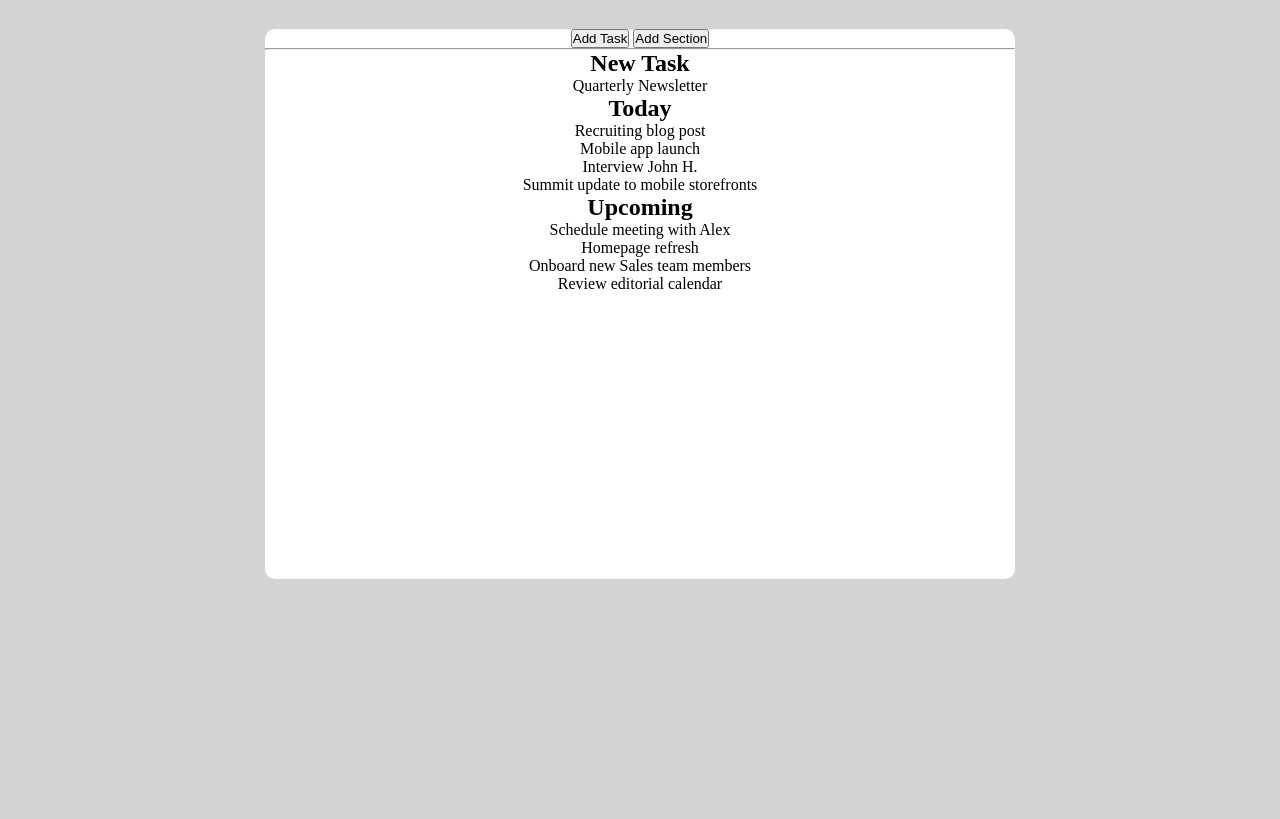
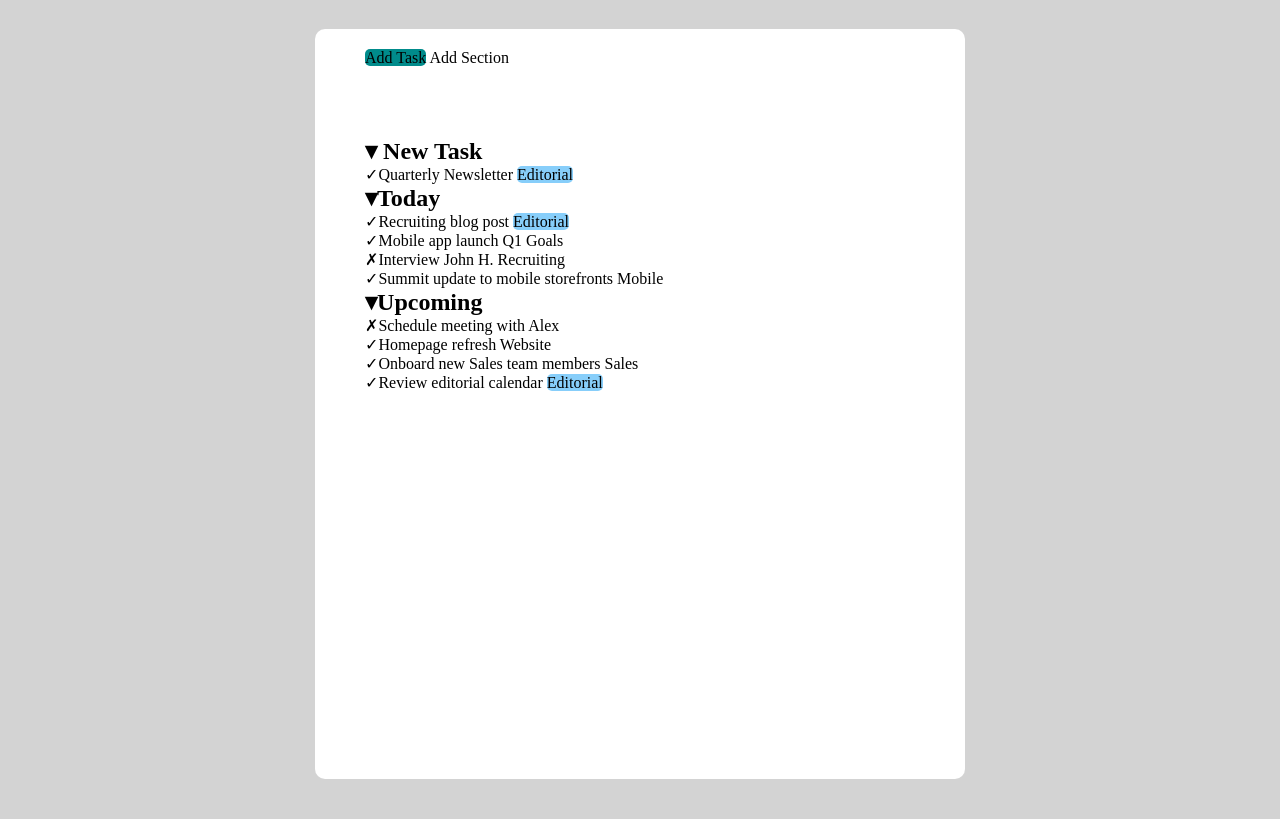
Before and after one commit to Carlo1891/html-css-toboolist, a plain HTML site: page index.html in a window 1280 px wide. Shown: the part 86-905 px from the top of the page. Before the commit the page ends 800 px from the top, so only its background shows below. Drawn offline with Linux system fonts and the light colour scheme.

Commit message:
sviluppo 3

```diff
--- a/index.html
+++ b/index.html
@@ -22,43 +22,43 @@
 
     <main>
 
+        <!--Box con task-->
+
         <div class="box">
 
             <div class="first-container">
 
                 <section>
 
-                    <button>Add Task</button>
-                    <button>Add Section</button>
+                    <span class="option-1">Add Task</span>
+                    <span class="optionn-2">Add Section</span>
 
                 </section>
 
-                <hr>
+            </div>
 
             <div class="second-container">
 
                 <section>
-                        <h2>New Task</h2>
-                        <p>Quarterly Newsletter</p>
+                    <h2>&blacktriangledown; New Task</h2>
+                    <div>&#10003;Quarterly Newsletter <span class="journal">Editorial</span></div>
                 </section>
 
                 <section>
-                        <h2>Today</h2>
-                        <p>Recruiting blog post</p>
-                        <p>Mobile app launch</p>
-                        <p>Interview John H.</p>
-                        <p>Summit update to mobile storefronts</p>
+                    <h2>&blacktriangledown;Today</h2>
+                    <div>&#10003;Recruiting blog post <span class="journal">Editorial</span></div>
+                    <div>&#10003;Mobile app launch <span>Q1 Goals</span></div>
+                    <div>&#10007;Interview John H. <span>Recruiting</span></div>
+                    <div>&#10003;Summit update to mobile storefronts <span>Mobile</span></div>
                 </section>
 
                 <section>
-                        <h2>Upcoming</h2>
-                        <p>Schedule meeting with Alex</p>
-                        <p>Homepage refresh</p>
-                        <p>Onboard new Sales team members</p>
-                        <p>Review editorial calendar</p>
+                    <h2>&blacktriangledown;Upcoming</h2>
+                    <div>&#10007;Schedule meeting with Alex</div>
+                    <div>&#10003;Homepage refresh <span>Website</span></div>
+                    <div>&#10003;Onboard new Sales team members <span>Sales</span></div>
+                    <div>&#10003;Review editorial calendar <span class="journal">Editorial</span></div>
                 </section>
-
-                </div>
 
             </div>
 
--- a/style.css
+++ b/style.css
@@ -21,7 +21,8 @@ body{
 
 #logo{
     margin: auto 5px auto;
-    vertical-align: auto;
+    padding: 10px 0 10px 10px ;
+    vertical-align: middle;
 }
 
 #logo-text{
@@ -31,14 +32,43 @@ body{
 /*Contenitore opzioni*/
 
 .box{
-    width: 750px;
-    height: 550px;
+    width: 650px;
+    height: 750px;
     background-color: white;
     margin: 40px auto;
     border-radius: 10px;
 }
 
 .first-container{
-    text-align: center;
-    margin: 40px auto;
+    text-align: left;
+    margin: 30px 30px;
+    padding: 20px;
 }
+
+.option-1{
+    border: 5px;
+    border-color: grey;
+    border-radius: 5px;
+    background-color: darkcyan;
+}
+
+.option-2{
+
+    border: 5px;
+    border-color: gray;
+    border-radius: 5px;
+    background-color: whitesmoke;
+}
+
+.second-container{
+    text-align: left;
+    margin: 30px 30px;
+    padding: 20px;
+}
+
+/*Task*/
+
+.journal{
+    background-color: lightskyblue;
+    border-radius: 5px;
+}
```
Lines whose indentation alone changed are shown as unchanged.
